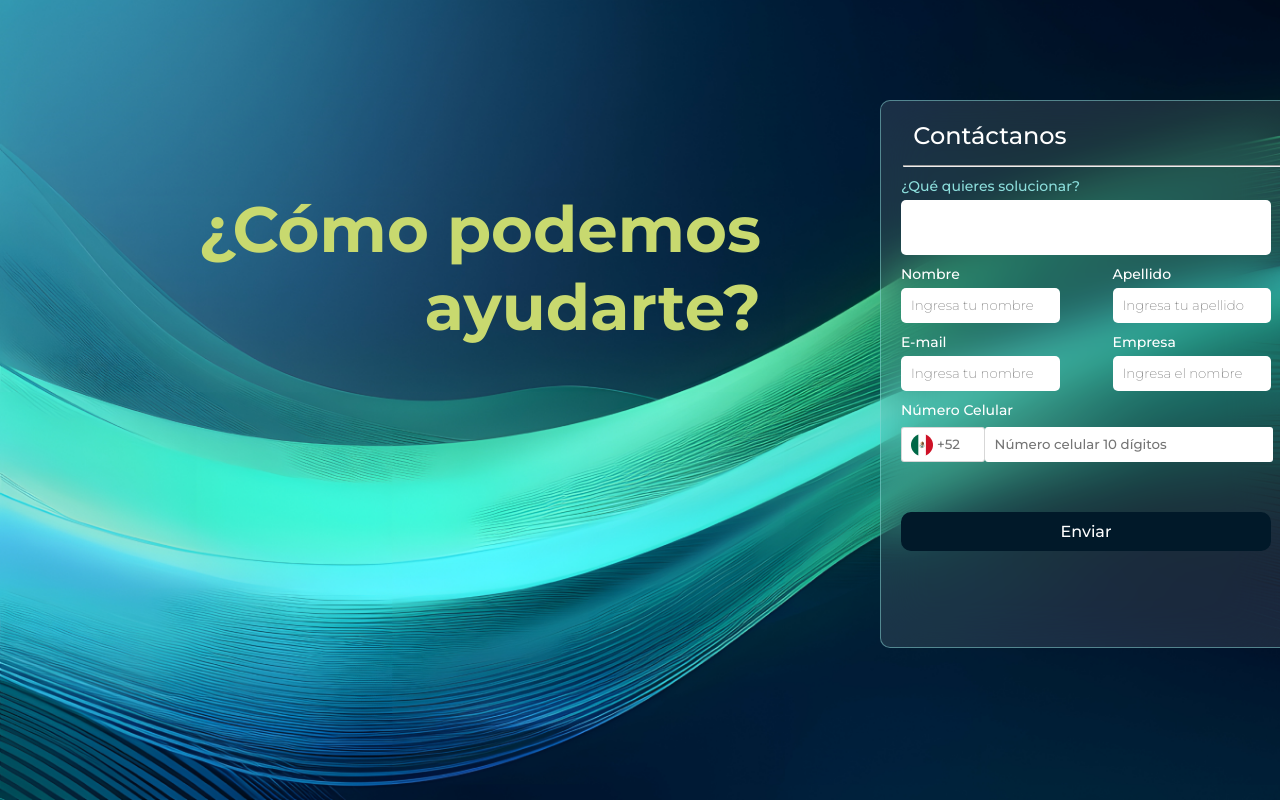
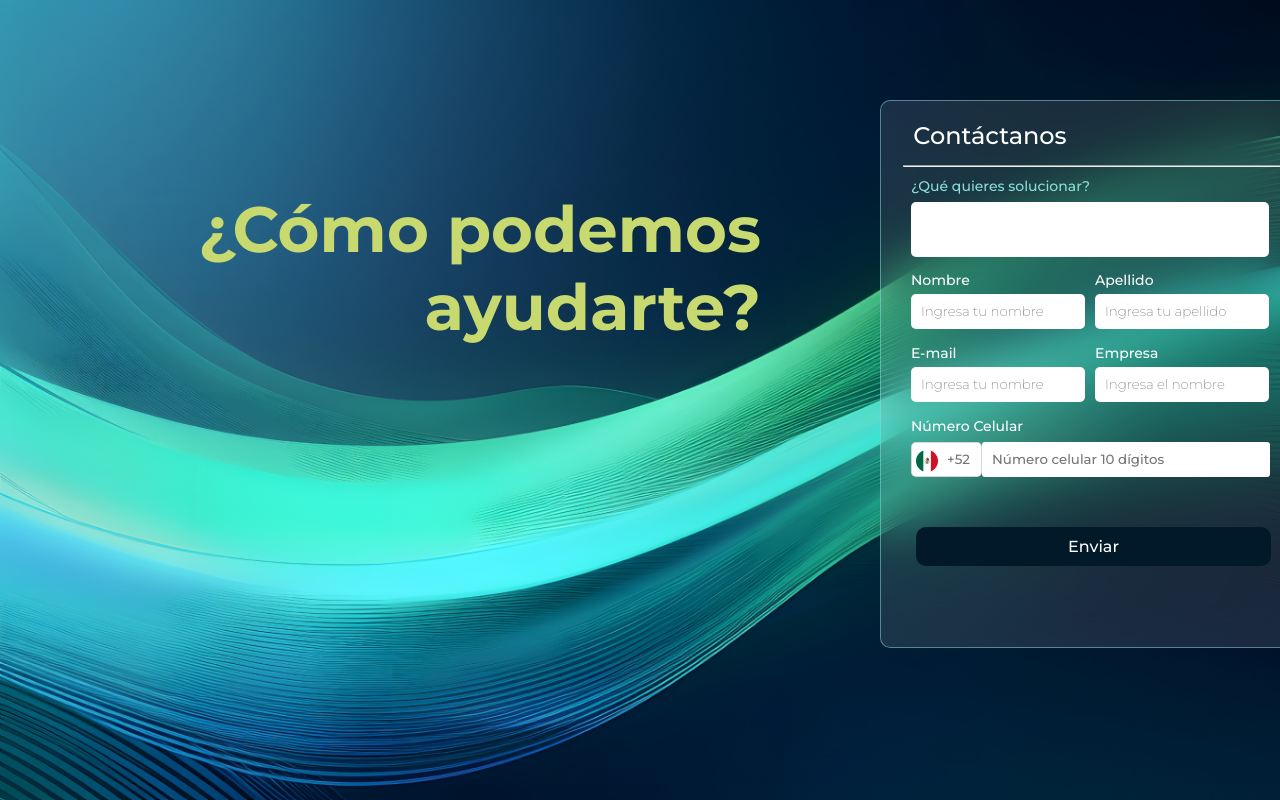
Before and after one commit to Pixabyte-Corporation/albbus-website, a Next.js app: page /home in a window 1280 px wide. Shown: the part 3044-3844 px from the top of the page. Built offline with nearby package versions, Linux system fonts and the light colour scheme.

Commit message:
features/contact

```diff
--- a/src/components/Form/Formcontact.module.scss
+++ b/src/components/Form/Formcontact.module.scss
@@ -31,14 +31,16 @@
 .inputform {
   display: grid;
   grid-template-columns: 1fr 1fr; /* Dos columnas con igual ancho */
-  gap: 5px; /* Espacio entre las columnas */
-  margin-bottom: 10px;
+  gap: 0px;
+  margin-bottom: 15px;
+  margin-right: 20px;
+  margin-left: 30px
 }
 
 .column {
   display: flex;
   flex-direction: column;
-  margin-right: 20px;
+  margin-right: 50px;
 }
 
 .description {
@@ -46,8 +48,8 @@
   font-size: 14px;
   font-family: Montserrat;
   font-weight: 500;
-  margin-bottom: 5px;
-  margin-left: 20px;
+  margin-bottom: 7px;
+  margin-left: 30px;
 }
 
 .column p {
@@ -56,27 +58,26 @@
   font-family: Montserrat;
   font-weight: 500;
   margin-bottom: 5px;
-  margin-left: 20px;
+
 }
 
 .input1 {
   padding: 10px;
   box-sizing: border-box;
-  width: 370px;
+  width: 358px;
   height: 55px;
   border-radius: 5px;
   outline: none;
   flex-shrink: 0;
-  margin-left: 20px;
-  margin-bottom: 10px;
+  margin-left: 30px;
+  margin-bottom: 14px;
   border: none;
 }
 
 .input {
   padding: 10px;
   box-sizing: border-box;
-  width: 85%;
-  margin-left: 20px;
+  width: 130%;
   border-radius: 5px;
   outline: none;
   border: none;
@@ -100,11 +101,11 @@
 .input3 {
   padding-left: 35px;
   box-sizing: border-box;
-  width: 20%;
+  width: 17%;
   height: 35px;
   flex-shrink: 0;
-  margin-left: 20px;
-  border-radius: 3px;
+  margin-left: 30px;
+  border-radius: 5px;
   outline: none;
   border:  1px solid #75757549;
   background: #FFF;
@@ -129,7 +130,7 @@
 
 .enviar {
   display: flex;
-  width: 370px;
+  width: 355px;
   padding: 10px 80px;
   justify-content: center;
   align-items: center;
@@ -141,7 +142,7 @@
   font-size: 16px;
   font-family: Montserrat;
   font-weight: 500;
-  margin-left: 20px;
+  margin-left: 35px;
   margin-top: 40px;
 }
 
@@ -165,8 +166,8 @@
 .icon {
   display: block;
   position: absolute;
-  top: 63%;
-  left: 30px;
+  top: 66%;
+  left: 35px;
   transform: translateY(-50%);
   background: none;
 }
@@ -176,6 +177,6 @@
   font-size: 14px;
   font-family: Montserrat;
   font-weight: 500;
-  margin-left: 20px;
-  margin-bottom: 8px;
+  margin-left: 30px;
+  margin-bottom: 7px;
 }
```
